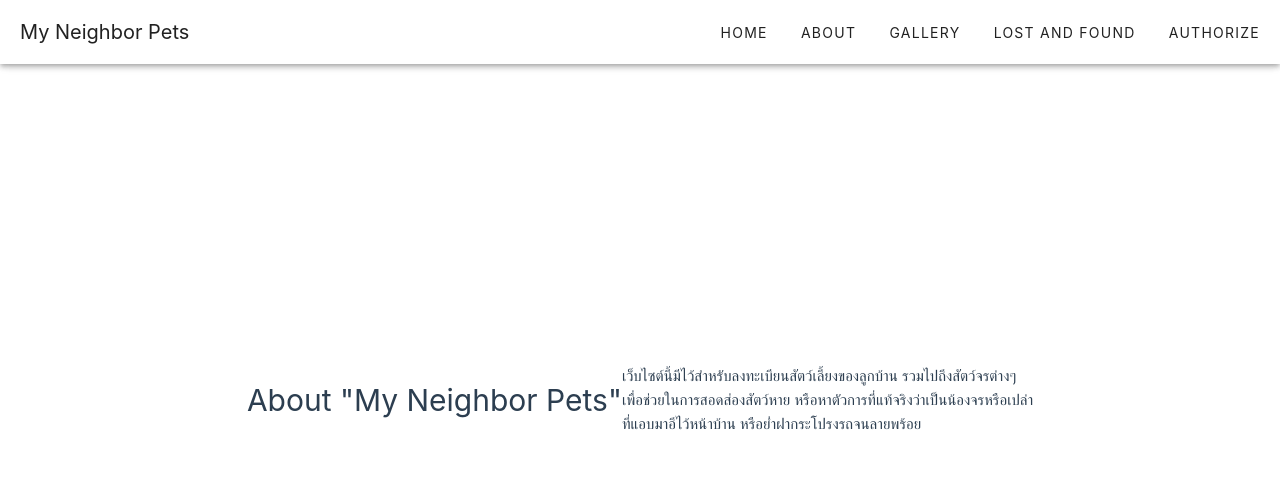
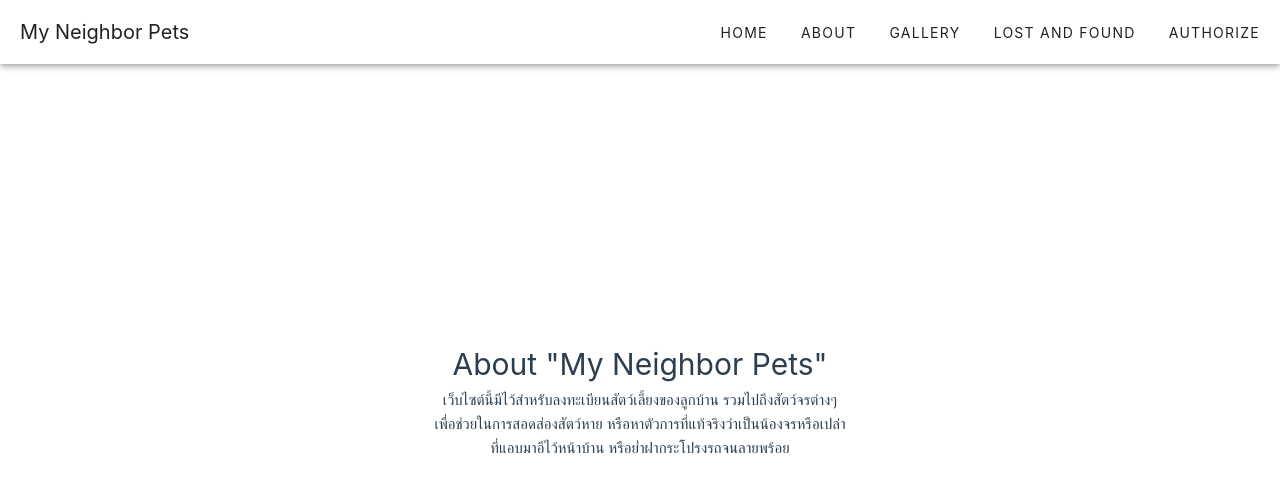
Before and after one commit to chinjanggg/my_neighbor_pets, a Vue app: page /about in a window 1280 px wide. Shown: the top 492 px of the page. Built offline with nearby package versions, Linux system fonts and the light colour scheme.

Commit message:
set about content align

```diff
--- a/src/views/AboutView.vue
+++ b/src/views/AboutView.vue
@@ -10,9 +10,8 @@
 <style>
 @media (min-width: 1024px) {
     .about {
-        min-height: 100vh;
-        display: flex;
         align-items: center;
+        text-align: center;
     }
 }
 </style>
```
